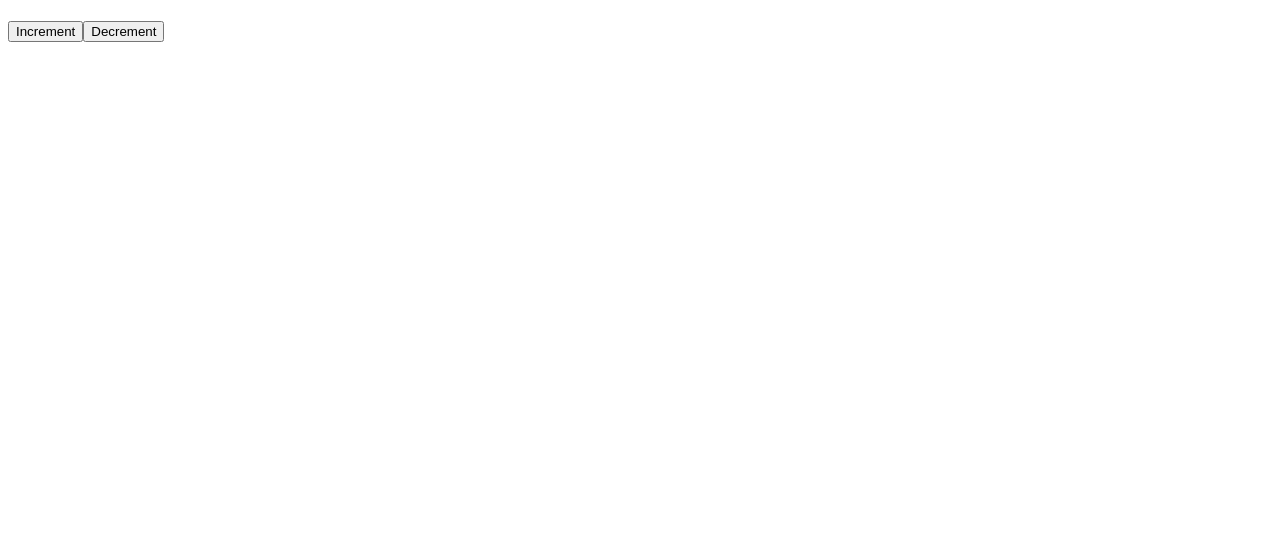
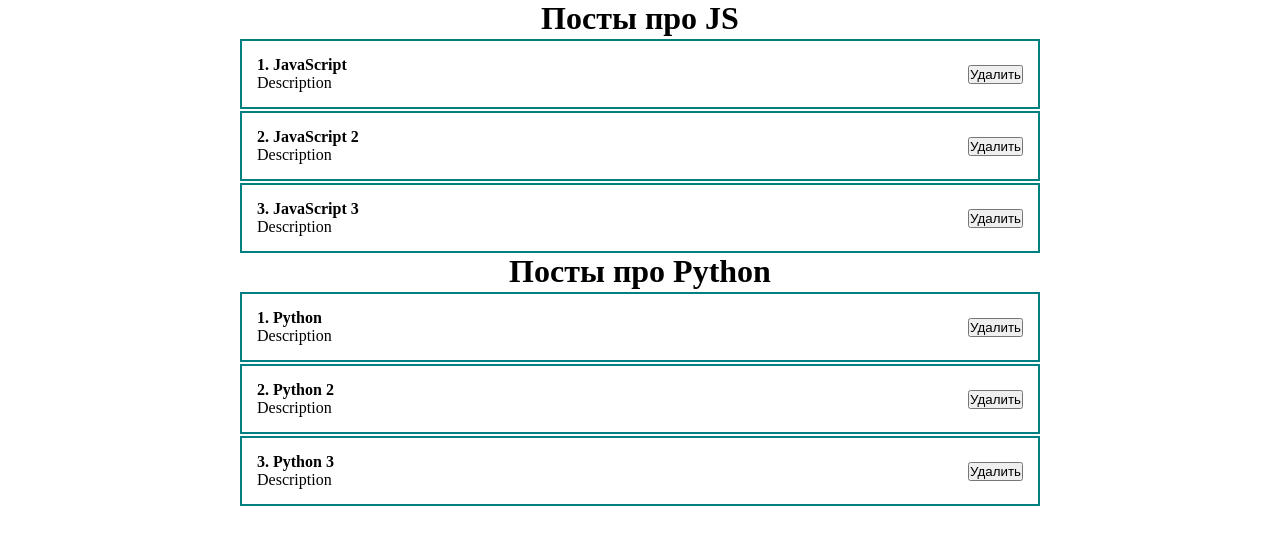
Before and after one commit to makeyzn/posts-reactjs, a React (Create React App) app: page / in a window 1280 px wide. Shown: the top 544 px of the page. Built offline with nearby package versions, Linux system fonts and the light colour scheme.

Commit message:
components 1.2

```diff
--- a/src/App.js
+++ b/src/App.js
@@ -1,16 +1,25 @@
 import React, { useState } from "react";
-import ClassCounter from "./components/ClassCounter";
+import PostItem from "./components/PostItem";
+import PostList from "./components/PostList";
+import './styles/App.css'
 
 function App() {
-  const [likes, setLikes] = useState(1);
-  const [value, setValue] = useState('input');
+  const [posts, setPosts] = useState([
+    {id: 1, title: 'JavaScript', body: 'Description'},
+    {id: 2, title: 'JavaScript 2', body: 'Description'},
+    {id: 3, title: 'JavaScript 3', body: 'Description'},
+  ])
 
-
-
+  const [posts2, setPosts2] = useState([
+    {id: 1, title: 'Python', body: 'Description'},
+    {id: 2, title: 'Python 2', body: 'Description'},
+    {id: 3, title: 'Python 3', body: 'Description'},
+  ])
 
   return (
     <div className="App">
-      <ClassCounter />
+      <PostList posts={posts} title="Посты про JS"/>
+      <PostList posts={posts2} title="Посты про Python"/>
     </div>
   );
 }
--- /dev/null
+++ b/src/components/PostItem.jsx
@@ -0,0 +1,20 @@
+import React from "react";
+
+const PostItem = (props) => {
+    console.log(props);
+    return (
+        <div className="post">
+            <div className="post__content">
+                <strong>{props.post.id}. {props.post.title}</strong>
+                <div>
+                    {props.post.body}
+                </div>
+            </div>
+            <div className="post__btns">
+                <button>Удалить</button>
+            </div>
+        </div>
+    )
+}
+
+export default PostItem;
--- /dev/null
+++ b/src/components/PostList.jsx
@@ -0,0 +1,15 @@
+import React from "react";
+import PostItem from "./PostItem";
+
+const PostList = ({posts, title}) => {
+    return (
+        <div>
+            <h1 style={{textAlign: 'center'}}>{title}</h1>
+            {posts.map(post =>
+            <PostItem post={post} key={post.id}/>
+            )}
+        </div>
+    )
+}
+
+export default PostList;
--- /dev/null
+++ b/src/styles/App.css
@@ -0,0 +1,23 @@
+* {
+    margin: 0;
+    padding: 0;
+    box-sizing: border-box;
+}
+
+#root {
+    display: flex;
+    justify-content: center;
+}
+
+.App {
+    width: 800px;
+}
+
+.post {
+    display: flex;
+    padding: 15px;
+    border: 2px solid teal;
+    margin-top: 2px;
+    justify-content: space-between;
+    align-items: center;
+}
```
